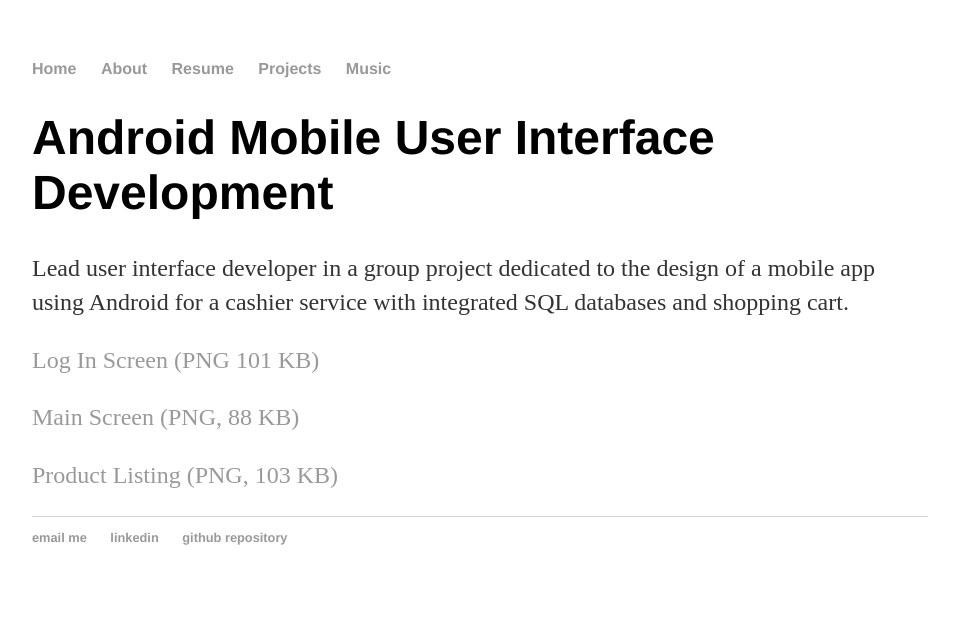
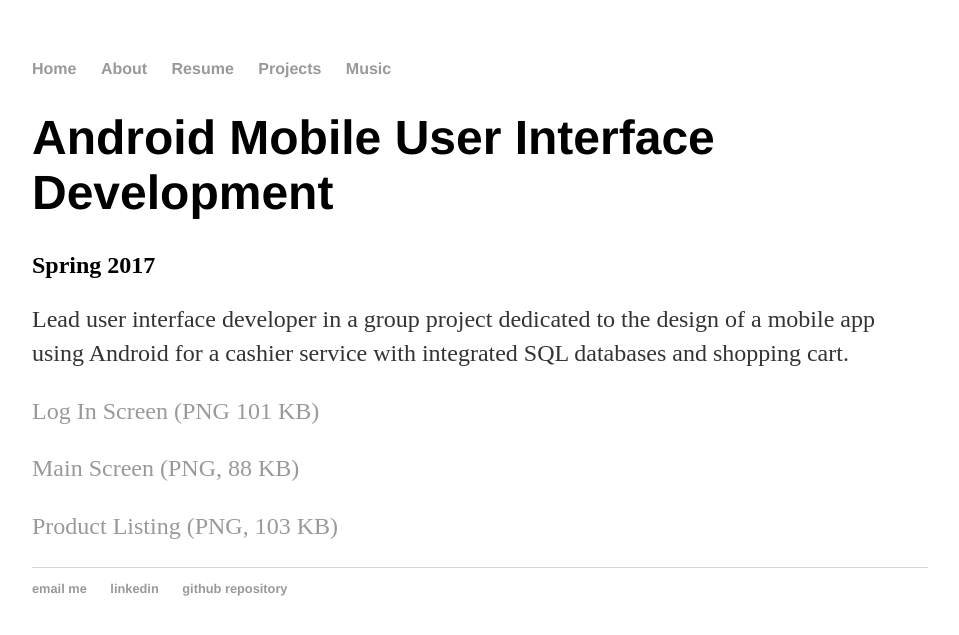
Before and after one commit to zackfravel/zackfravel.github.io, a Jekyll site: the page built from _posts/2017-04-20-Android.md, in a window 1280 px wide. Shown: the top 635 px of the page, without its empty margins (160-1119 px from the left). Built offline with Jekyll 4.4.1, drawn with Linux system fonts in a browser that asks for light colours.

Commit message:
Update 2017-04-20-Android.md

```diff
--- a/_posts/2017-04-20-Android.md
+++ b/_posts/2017-04-20-Android.md
@@ -2,6 +2,7 @@
 layout: post
 title: "Android Mobile User Interface Development"
 ---
+## Spring 2017
 
 Lead user interface developer in a group project dedicated to the design of a mobile app using Android for a cashier service with integrated SQL databases and shopping cart.
 
```
